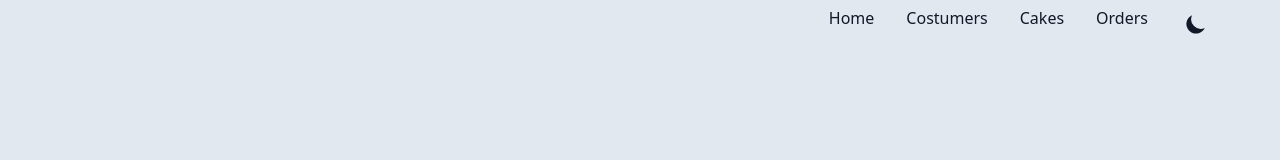
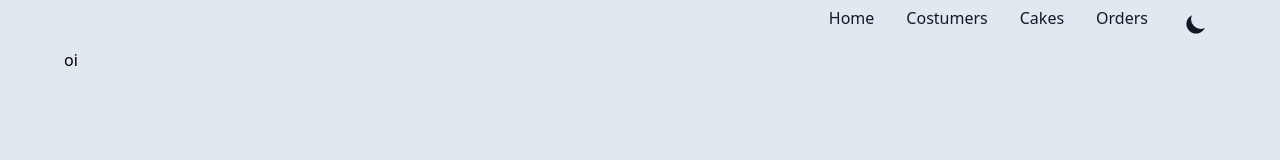
Before and after one commit to oadrianrabelo/caketter, a React (Vite) app in the folder front/: page /orders in a window 1280 px wide. Shown: the top 160 px of the page. Built offline with nearby package versions, Linux system fonts and the light colour scheme.

Commit message:
creating order module and route

```diff
--- /dev/null
+++ b/front/src/pages/modules/order/Orders.tsx
@@ -0,0 +1,7 @@
+export function Orders() {
+  return (
+    <>
+      <div>oi</div>
+    </>
+  );
+}
--- a/front/src/routes/index.tsx
+++ b/front/src/routes/index.tsx
@@ -6,6 +6,7 @@
 import { CreateCostumer } from '../pages/modules/costumer/CreateCostumer';
 import { CreateCake } from '../pages/modules/cake/CreateCake';
 import { Cakes } from "../pages/modules/cake/Cakes";
+import { Orders } from "../pages/modules/order/Orders";
 
 const Router: React.FC = () => (
   <Routes>
@@ -16,6 +17,7 @@
     <Route path="/costumer/create" element={<CreateCostumer />} />
     <Route path="/cakes" element={<Cakes />} />
     <Route path="/cake/create" element={<CreateCake />} />
+    <Route path="/orders" element={<Orders />} />
   </Routes>
 );
 export default Router;
```
